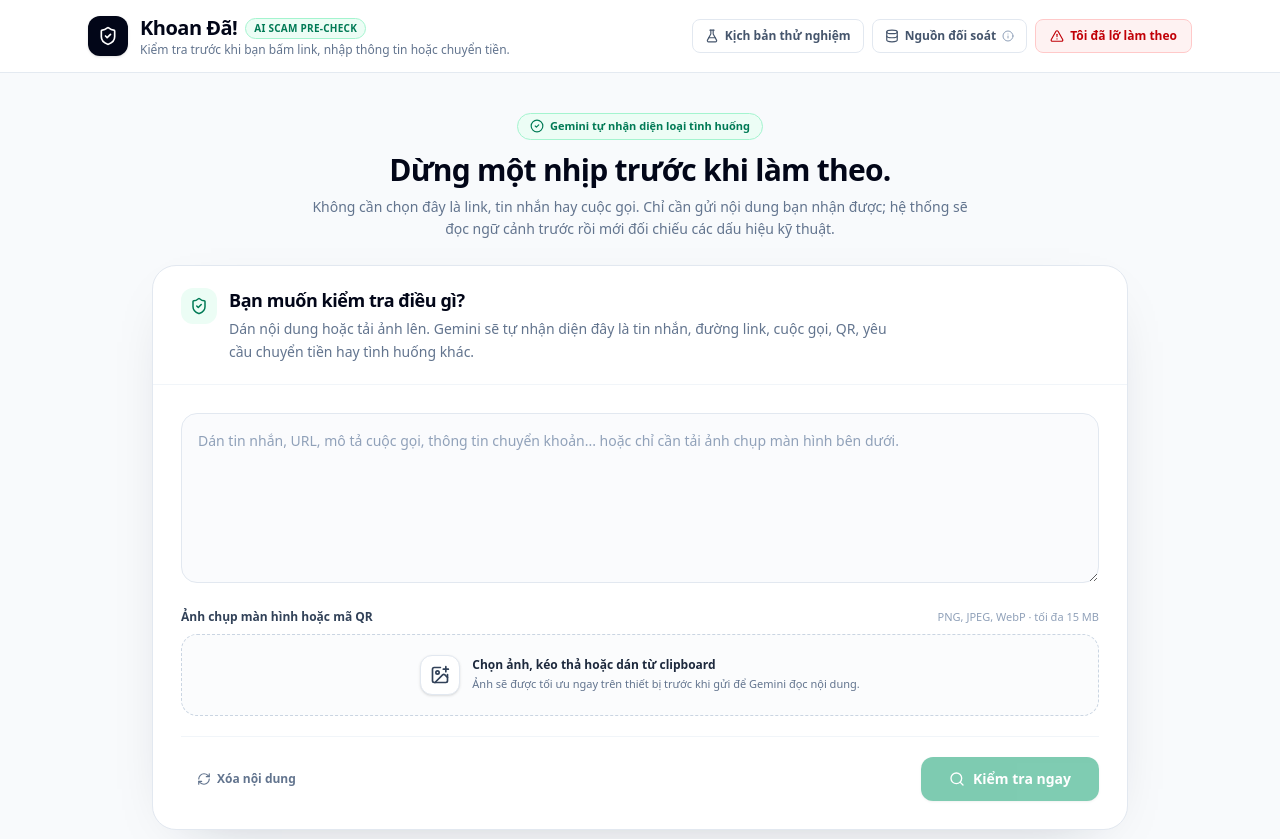
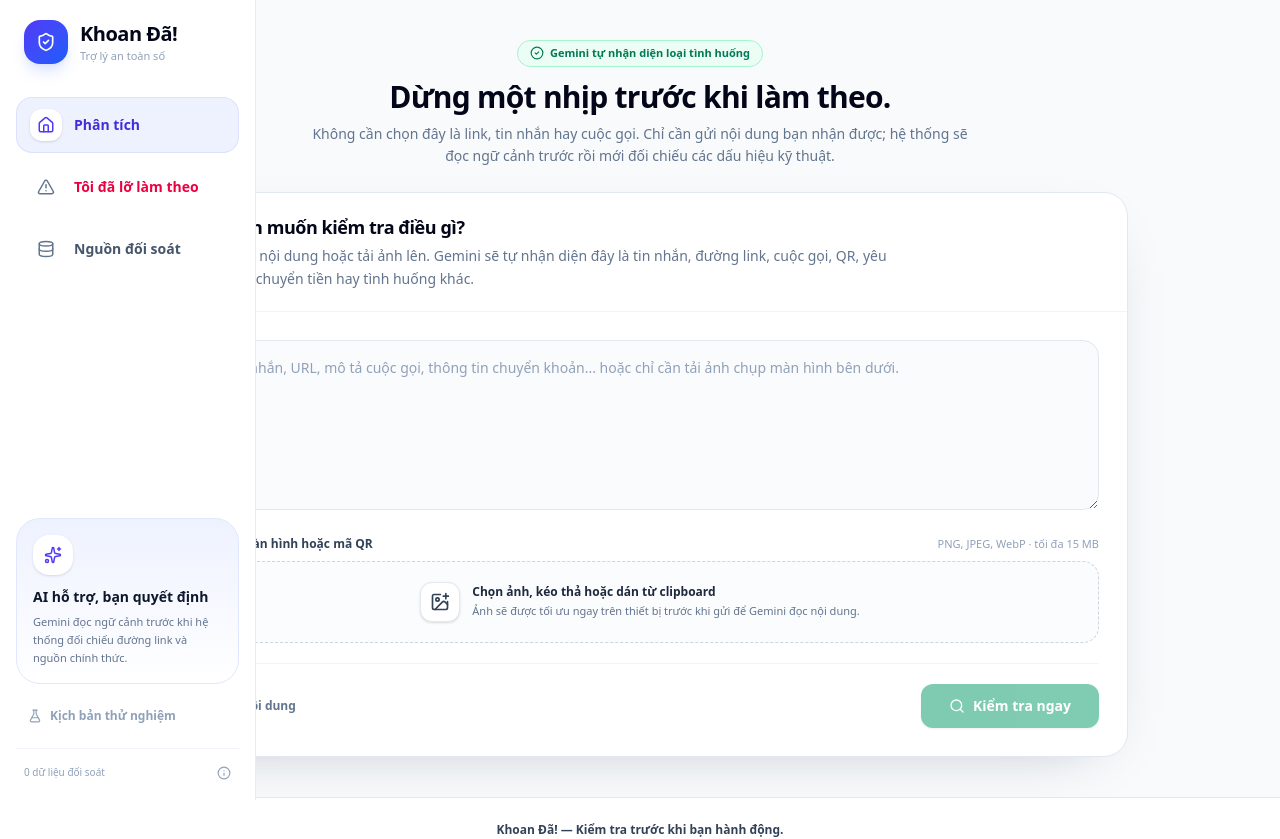
Before and after one commit to hoangsvit/khoan-da-v4, a React (Vite) app: page / in a window 1280 px wide. Shown: the top 839 px of the page. Built offline with nearby package versions, Linux system fonts and the light colour scheme; no server answers.

Commit message:
Redesign app navigation as professional sidebar

```diff
--- a/src/components/Header.tsx
+++ b/src/components/Header.tsx
@@ -1,6 +1,15 @@
 import React from 'react';
+import {
+  AlertTriangle,
+  Database,
+  FlaskConical,
+  Home,
+  Info,
+  RotateCcw,
+  ShieldCheck,
+  Sparkles
+} from 'lucide-react';
 import { RegistryStats } from '../types';
-import { AlertTriangle, Database, FlaskConical, Info, RotateCcw, ShieldCheck } from 'lucide-react';
 
 interface HeaderProps {
   isRecovery: boolean;
@@ -11,6 +20,37 @@ interface HeaderProps {
   onBackToCheck: () => void;
 }
 
+const NavButton = ({
+  active,
+  icon,
+  label,
+  onClick,
+  danger = false
+}: {
+  active?: boolean;
+  icon: React.ReactNode;
+  label: string;
+  onClick: () => void;
+  danger?: boolean;
+}) => (
+  <button
+    type="button"
+    onClick={onClick}
+    className={`flex w-full items-center gap-3 rounded-2xl px-3.5 py-3 text-left text-sm font-semibold transition ${
+      active
+        ? 'bg-indigo-50 text-indigo-700 shadow-[inset_0_0_0_1px_rgba(99,102,241,0.12)]'
+        : danger
+          ? 'text-rose-600 hover:bg-rose-50'
+          : 'text-slate-600 hover:bg-slate-50 hover:text-slate-950'
+    }`}
+  >
+    <span className={`flex h-8 w-8 items-center justify-center rounded-xl ${active ? 'bg-white text-indigo-600 shadow-sm' : 'text-slate-500'}`}>
+      {icon}
+    </span>
+    <span>{label}</span>
+  </button>
+);
+
 export const Header: React.FC<HeaderProps> = ({
   isRecovery,
   registryStats,
@@ -20,97 +60,99 @@ export const Header: React.FC<HeaderProps> = ({
   onBackToCheck
 }) => {
   return (
-    <header className="sticky top-0 z-30 border-b border-slate-200/90 bg-white/95 backdrop-blur-md">
-      <div className="mx-auto flex max-w-6xl items-center justify-between gap-4 px-4 py-3.5 sm:px-6">
-        <button
-          type="button"
-          onClick={onBackToCheck}
-          className="flex min-w-0 items-center gap-3 text-left"
-          aria-label="Về trang kiểm tra"
-        >
-          <div className="flex h-10 w-10 shrink-0 items-center justify-center rounded-xl bg-slate-950 text-white shadow-sm">
+    <>
+      <aside className="fixed inset-y-0 left-0 z-40 hidden w-64 flex-col border-r border-slate-200/80 bg-white px-4 py-5 lg:flex">
+        <button type="button" onClick={onBackToCheck} className="flex items-center gap-3 px-2 text-left">
+          <div className="flex h-11 w-11 items-center justify-center rounded-2xl bg-gradient-to-br from-indigo-600 to-blue-600 text-white shadow-lg shadow-indigo-200/60">
             <ShieldCheck className="h-5 w-5" />
           </div>
-          <div className="min-w-0">
-            <div className="flex items-center gap-2">
-              <h1 className="truncate text-lg font-extrabold tracking-tight text-slate-950 sm:text-xl">
-                Khoan Đã!
-              </h1>
-              <span className="hidden rounded-full border border-emerald-200 bg-emerald-50 px-2 py-0.5 text-[10px] font-bold uppercase tracking-wide text-emerald-700 sm:inline-flex">
-                AI Scam Pre-check
-              </span>
-            </div>
-            <p className="hidden text-xs font-medium text-slate-500 sm:block">
-              Kiểm tra trước khi bạn bấm link, nhập thông tin hoặc chuyển tiền.
-            </p>
+          <div>
+            <div className="text-xl font-black tracking-tight text-slate-950">Khoan Đã!</div>
+            <div className="text-[11px] font-medium text-slate-400">Trợ lý an toàn số</div>
           </div>
         </button>
 
-        <div className="flex shrink-0 items-center gap-2">
+        <nav className="mt-8 space-y-1.5">
+          <NavButton
+            active={!isRecovery}
+            icon={<Home className="h-4.5 w-4.5" />}
+            label="Phân tích"
+            onClick={onBackToCheck}
+          />
+          <NavButton
+            active={isRecovery}
+            danger={!isRecovery}
+            icon={<AlertTriangle className="h-4.5 w-4.5" />}
+            label="Tôi đã lỡ làm theo"
+            onClick={onOpenRecovery}
+          />
+          <NavButton
+            icon={<Database className="h-4.5 w-4.5" />}
+            label="Nguồn đối soát"
+            onClick={onOpenRegistryModal}
+          />
+        </nav>
+
+        <div className="mt-auto space-y-4">
+          <div className="rounded-3xl border border-indigo-100 bg-gradient-to-b from-indigo-50 to-white p-4">
+            <div className="mb-3 flex h-10 w-10 items-center justify-center rounded-2xl bg-white text-indigo-600 shadow-sm">
+              <Sparkles className="h-4.5 w-4.5" />
+            </div>
+            <p className="text-sm font-extrabold text-slate-900">AI hỗ trợ, bạn quyết định</p>
+            <p className="mt-1.5 text-[11px] leading-relaxed text-slate-500">
+              Gemini đọc ngữ cảnh trước khi hệ thống đối chiếu đường link và nguồn chính thức.
+            </p>
+          </div>
+
           <button
             type="button"
             onClick={onOpenTestScenarios}
-            className="hidden items-center gap-1.5 rounded-lg border border-slate-200 bg-white px-3 py-2 text-xs font-semibold text-slate-600 transition-colors hover:bg-slate-50 hover:text-slate-900 sm:flex"
-            title="Mở kịch bản thử nghiệm"
+            className="flex w-full items-center gap-2 rounded-xl px-3 py-2 text-xs font-semibold text-slate-400 transition hover:bg-slate-50 hover:text-slate-700"
           >
             <FlaskConical className="h-3.5 w-3.5" />
             Kịch bản thử nghiệm
           </button>
 
-          <button
-            type="button"
-            onClick={onOpenRegistryModal}
-            className="hidden items-center gap-1.5 rounded-lg border border-slate-200 bg-white px-3 py-2 text-xs font-semibold text-slate-600 transition-colors hover:bg-slate-50 hover:text-slate-900 lg:flex"
-            title={`${registryStats?.registryEntries || 0} dữ liệu đối soát`}
-          >
-            <Database className="h-3.5 w-3.5" />
-            Nguồn đối soát
-            <Info className="h-3 w-3 text-slate-400" />
+          <div className="flex items-center justify-between border-t border-slate-100 px-2 pt-4 text-[10px] text-slate-400">
+            <span>{registryStats?.registryEntries || 0} dữ liệu đối soát</span>
+            <Info className="h-3.5 w-3.5" />
+          </div>
+        </div>
+      </aside>
+
+      <header className="sticky top-0 z-40 border-b border-slate-200/80 bg-white/95 px-4 py-3 backdrop-blur-xl lg:hidden">
+        <div className="mx-auto flex max-w-7xl items-center justify-between gap-3">
+          <button type="button" onClick={onBackToCheck} className="flex min-w-0 items-center gap-2.5 text-left">
+            <div className="flex h-9 w-9 shrink-0 items-center justify-center rounded-xl bg-gradient-to-br from-indigo-600 to-blue-600 text-white shadow-sm">
+              <ShieldCheck className="h-4.5 w-4.5" />
+            </div>
+            <div className="min-w-0">
+              <p className="truncate text-base font-black text-slate-950">Khoan Đã!</p>
+              <p className="text-[10px] text-slate-400">Trợ lý an toàn số</p>
+            </div>
           </button>
 
           {isRecovery ? (
             <button
               type="button"
               onClick={onBackToCheck}
-              className="flex items-center gap-1.5 rounded-lg bg-slate-950 px-3.5 py-2 text-xs font-bold text-white transition-colors hover:bg-slate-800"
+              className="flex items-center gap-1.5 rounded-xl bg-slate-950 px-3 py-2 text-xs font-bold text-white"
             >
               <RotateCcw className="h-3.5 w-3.5" />
-              Quay lại kiểm tra
+              Kiểm tra
             </button>
           ) : (
             <button
               type="button"
               onClick={onOpenRecovery}
-              className="flex items-center gap-1.5 rounded-lg border border-red-200 bg-red-50 px-3.5 py-2 text-xs font-bold text-red-700 transition-colors hover:bg-red-100"
+              className="flex items-center gap-1.5 rounded-xl border border-rose-200 bg-rose-50 px-3 py-2 text-xs font-bold text-rose-700"
             >
               <AlertTriangle className="h-3.5 w-3.5" />
-              <span className="hidden sm:inline">Tôi đã lỡ làm theo</span>
-              <span className="sm:hidden">Khẩn cấp</span>
+              Khẩn cấp
             </button>
           )}
         </div>
-      </div>
-
-      <div className="border-t border-slate-100 bg-slate-50/80 px-4 py-2 sm:hidden">
-        <div className="mx-auto flex max-w-6xl items-center justify-between gap-2">
-          <button
-            type="button"
-            onClick={onOpenTestScenarios}
-            className="flex items-center gap-1.5 text-[11px] font-semibold text-slate-500"
-          >
-            <FlaskConical className="h-3.5 w-3.5" />
-            Kịch bản thử nghiệm
-          </button>
-          <button
-            type="button"
-            onClick={onOpenRegistryModal}
-            className="flex items-center gap-1.5 text-[11px] font-semibold text-slate-500"
-          >
-            <Database className="h-3.5 w-3.5" />
-            Nguồn đối soát
-          </button>
-        </div>
-      </div>
-    </header>
+      </header>
+    </>
   );
 };
```
